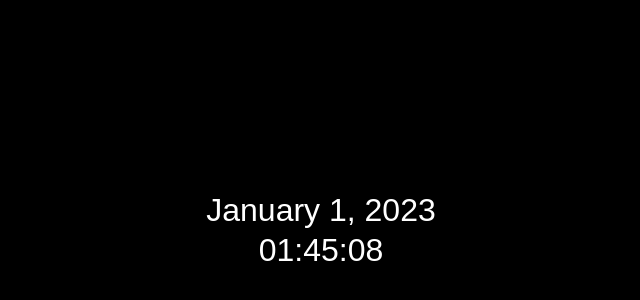
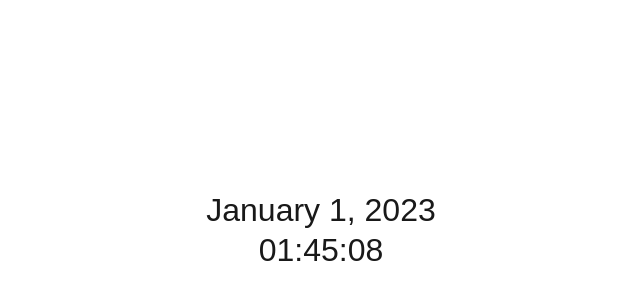
Before and after one commit to Mirumodapon/mirumo.org, a React (Vite) app: page /clock in a window 1280 px wide. Shown: the part 170-470 px from the top of the page, without its empty margins (319-959 px from the left). Built offline with nearby package versions, Linux system fonts and the light colour scheme.

Commit message:
feat: clock follow theme mode

```diff
--- a/src/Pages/Tools/Clock.jsx
+++ b/src/Pages/Tools/Clock.jsx
@@ -2,6 +2,7 @@ import React, { useEffect, useState } from 'react';
 import styled from 'styled-components';
 import ReactjsPopup from 'reactjs-popup';
 import { DateTime } from 'luxon';
+import { useSelector } from 'react-redux';
 
 // Components
 import QueryStyleMainContainer from '../../Components/QueryStyleMainContainer';
@@ -15,6 +16,8 @@ const Main = styled(QueryStyleMainContainer)`
   display: flex;
   justify-content: center;
   align-items: center;
+  background-color: ${(props) => props[props.theme].background};
+  color: ${(props) => props[props.theme].content};
 
   time {
     white-space: pre;
@@ -40,6 +43,17 @@ const Main = styled(QueryStyleMainContainer)`
   }
 `;
 
+Main.defaultProps = {
+  dark: {
+    content: 'white',
+    background: '#191919'
+  },
+  light: {
+    content: '#191919',
+    background: 'white'
+  }
+};
+
 const Popup = styled(ReactjsPopup)`
   &-overlay {
     background-color: rgba(150, 150, 150, 0.6);
@@ -50,6 +64,9 @@ const Popup = styled(ReactjsPopup)`
     border: 2px solid black;
     border-radius: 10px;
     padding: 5px;
+    position: absolute !important;
+    right: 20px;
+    bottom: 30px;
   }
 
   &-content > div {
@@ -83,6 +100,7 @@ function Clock() {
   const [open, setOpen] = useState(false);
   const [info, setInfo] = useState(false);
   const [time, setTime] = useState(DateTime.now().toFormat(format));
+  const mode = useSelector((s) => s.themeMode);
 
   useEffect(() => {
     const interval = setInterval(() => {
@@ -95,7 +113,7 @@ function Clock() {
   });
 
   return (
-    <Main family={family} size={size}>
+    <Main family={family} size={size} theme={mode}>
       <time>{time}</time>
       <AiOutlineSetting className="setting" onClick={(e) => setOpen(true)} />
       <Popup
```
